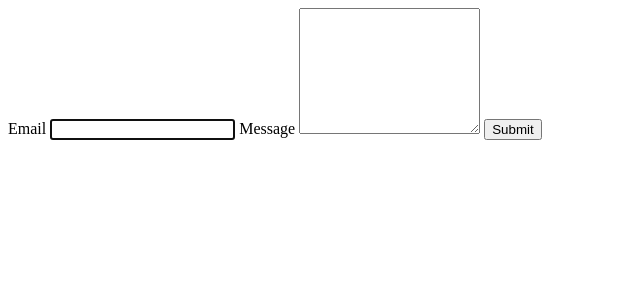
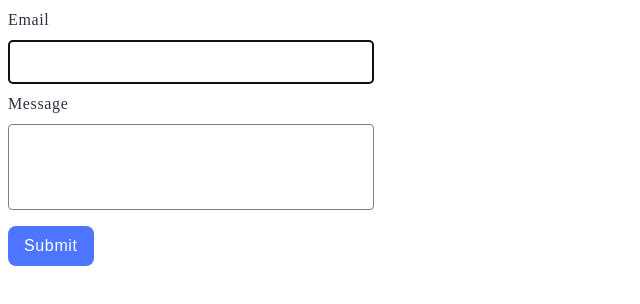
Before and after one commit to Slavik894/goit-js-hw-09, a plain HTML site: page 2-form.html in a window 1280 px wide. Shown: the whole page, without its empty margins (0-640 px from the left). Drawn offline with Linux system fonts and the light colour scheme.

Commit message:
Deploying to gh-pages from @ Slavik894/goit-js-hw-09@e5f40aa13b5541bae577d6d9ca01c16ec6a3e3bd 🚀

```diff
--- a/2-form.html
+++ b/2-form.html
@@ -6,18 +6,19 @@
     <title>Document</title>
   <script type="module" crossorigin src="/goit-js-hw-09/2-form.js"></script>
   <link rel="modulepreload" crossorigin href="/goit-js-hw-09/assets/modulepreload-polyfill-B5Qt9EMX.js">
+  <link rel="stylesheet" crossorigin href="/goit-js-hw-09/assets/2-form-kB3s-xqg.css">
 </head>
 <body>
     <form class="feedback-form" autocomplete="off">
         <label>
           Email
-          <input type="email" name="email" autofocus />
+          <input type="email" name="email" class="email-input" autofocus />
         </label>
         <label>
           Message
-          <textarea name="message" rows="8"></textarea>
+          <textarea name="message" rows="8" class="message-input"></textarea>
         </label>
-        <button type="submit">Submit</button>
+        <button type="submit" class="submit-btn">Submit</button>
       </form>
 
 
--- a/2-form.js
+++ b/2-form.js
@@ -1,2 +1,2 @@
-import"./assets/modulepreload-polyfill-B5Qt9EMX.js";const e={email:"",message:""},m="feedback-form-state",a=document.querySelector(".feedback-form"),l=localStorage.getItem(m);if(l){const t=JSON.parse(l);e.email=t.email,e.message=t.message,a.elements.email.value=t.email,a.elements.message.value=t.message}a.addEventListener("input",n);a.addEventListener("submit",i);function n(){const t=a.elements.email.value.trim(),s=a.elements.message.value.trim();e.email=t,e.message=s,localStorage.setItem(m,JSON.stringify(e))}function i(t){t.preventDefault();const s=a.elements.email.value.trim(),o=a.elements.message.value.trim();if(s===""||o===""){alert("All form fields must be filled in");return}console.log(e),localStorage.removeItem(m),e.email="",e.message="",console.log(e),a.reset()}
+import"./assets/modulepreload-polyfill-B5Qt9EMX.js";const t={email:"",message:""},m="feedback-form-state",e=document.querySelector(".feedback-form"),l=localStorage.getItem(m);if(l){const a=JSON.parse(l);t.email=a.email,t.message=a.message,e.elements.email.value=a.email,e.elements.message.value=a.message}e.addEventListener("input",o);e.addEventListener("submit",i);function o(){const a=e.elements.email.value.trim(),s=e.elements.message.value.trim();t.email=a,t.message=s,localStorage.setItem(m,JSON.stringify(t))}function i(a){a.preventDefault();const s=e.elements.email.value.trim(),n=e.elements.message.value.trim();if(s===""||n===""){alert("All form fields must be filled in");return}console.log(t),localStorage.removeItem(m),t.email="",t.message="",e.reset()}
 //# sourceMappingURL=2-form.js.map
--- /dev/null
+++ b/assets/2-form-kB3s-xqg.css
@@ -0,0 +1 @@
+.feedback-form{display:flex;flex-direction:column;gap:8px;max-width:400px}.feedback-form label{display:flex;gap:8px;flex-direction:column;font-weight:400;font-size:16px;line-height:150%;letter-spacing:.04em;color:#2e2f42}.email-input{border:1px solid #808080;border-radius:4px;width:360px;height:40px}.message-input{border:1px solid #808080;border-radius:4px;width:360px;height:80px;resize:none}.submit-btn{margin-top:8px;border-style:none;border-radius:8px;padding:8px 16px;background:#4e75ff;font-weight:500;font-size:16px;line-height:150%;letter-spacing:.04em;color:#fff;align-self:flex-start}
```
Also changed, not shown: 1 other file.
